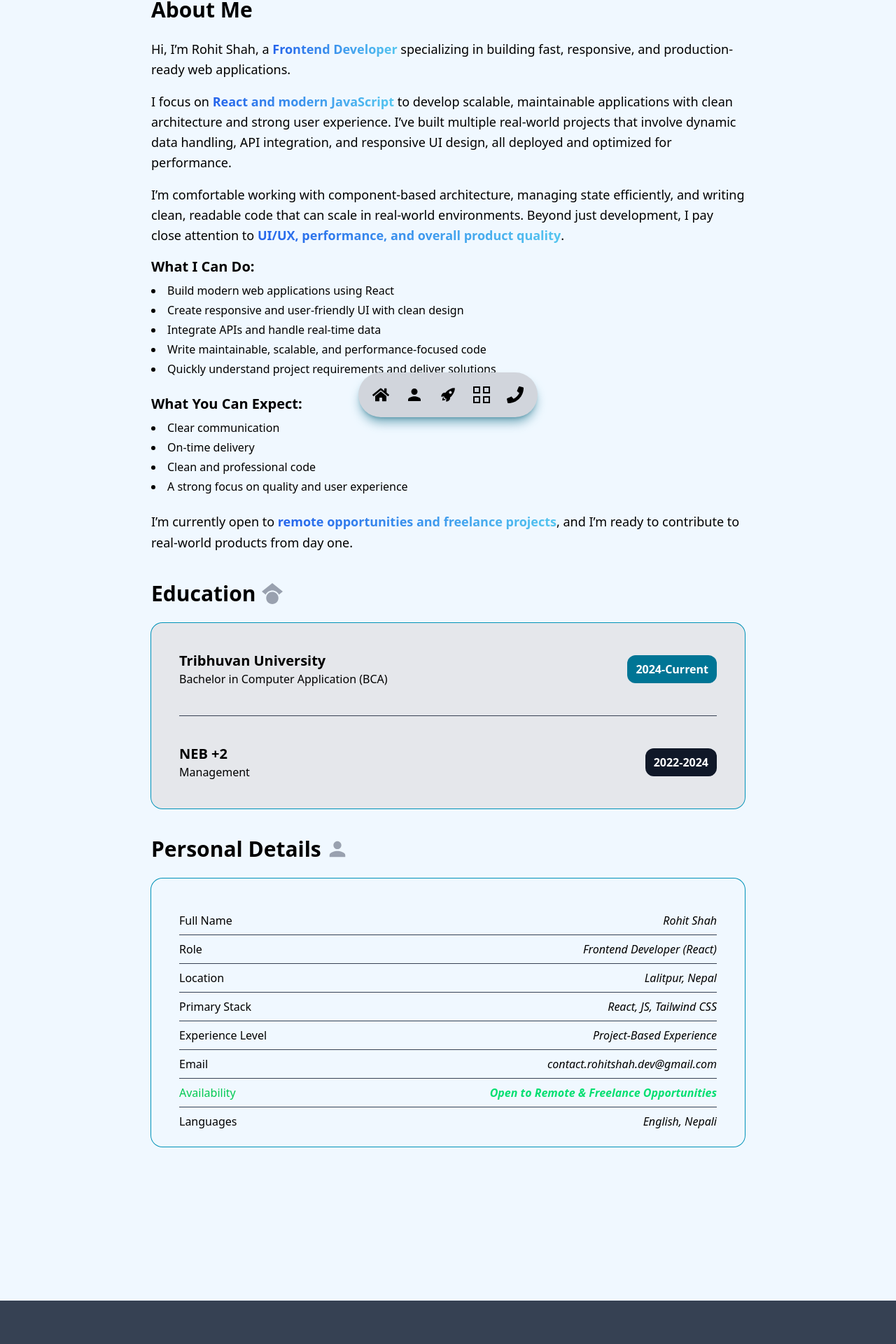
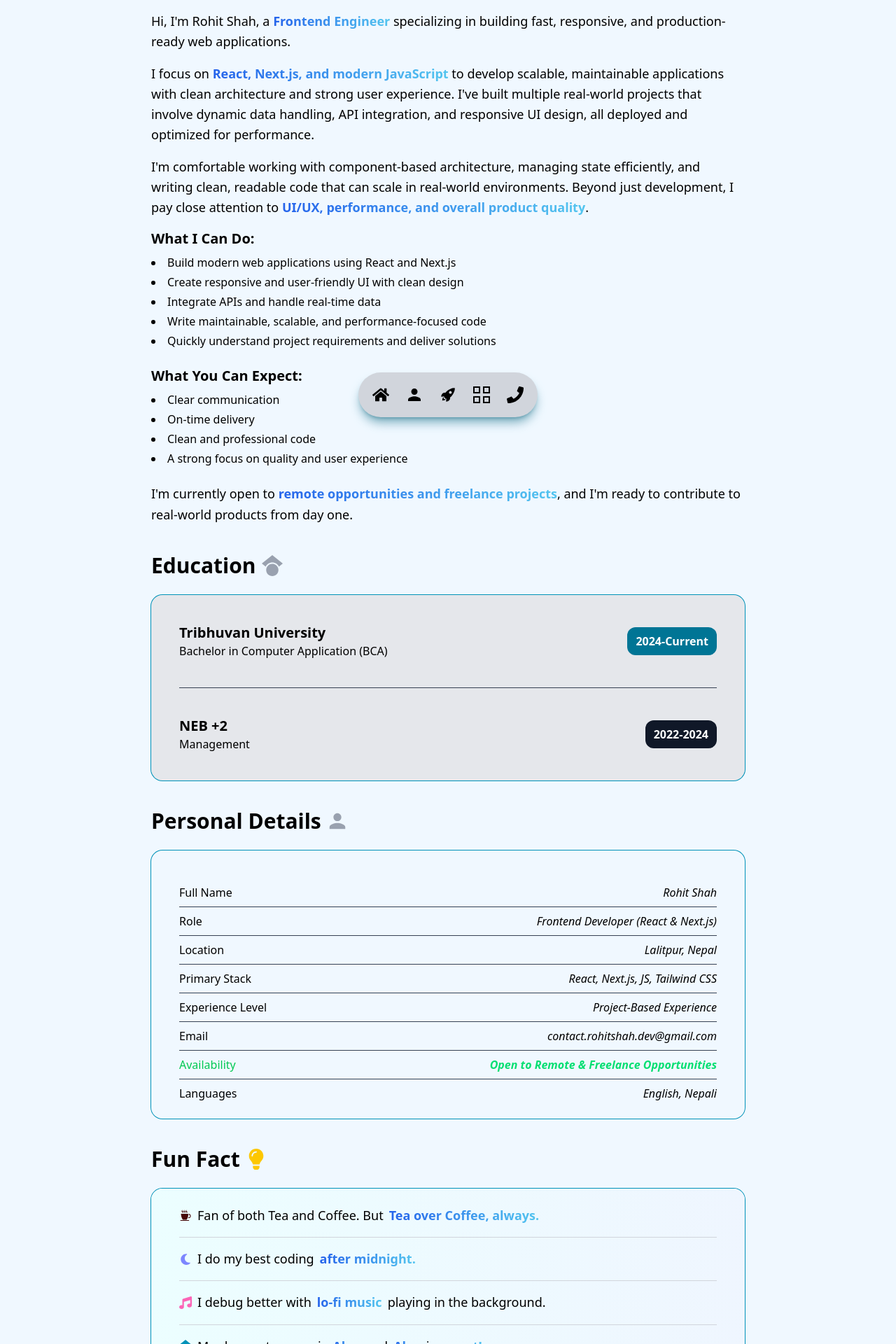
Before and after one commit to rohitshah316/rohitshah.dev-nextjs, a Next.js app: page /about in a window 1280 px wide. Shown: the part 168-2088 px from the top of the page at 70% size. Built offline with nearby package versions, Linux system fonts and the light colour scheme.

Commit message:
updated adbout and skills page

```diff
--- a/src/app/about/page.jsx
+++ b/src/app/about/page.jsx
@@ -1,31 +1,31 @@
-import React, { useContext } from 'react'
 import { FaGoogleScholar } from "react-icons/fa6";
 import { IoMdPerson } from "react-icons/io";
-
+import { FaLightbulb } from "react-icons/fa";
+import { FaYoutube, FaMoon, FaMusic } from "react-icons/fa6";
+import { GiCoffeeBeans, GiCoffeeCup } from "react-icons/gi";
 
 const About = () => {
 
-
   return (
 
-    <section className={`m-10  "text-black max-w-4xl mx-auto px-6 pt-12 pb-20`}>
+    <section className={`m-10text-black max-w-4xl mx-auto px-6 pt-12 pb-20`}>
       <h2 className="text-3xl font-bold mb-6">About Me</h2>
 
       <p className="mb-4 text-lg leading-relaxed">
-        Hi, I’m Rohit Shah, a <span className='text-gradient font-semibold'>Frontend Developer</span> specializing in building fast,
+        Hi, I'm Rohit Shah, a <span className='text-gradient font-semibold'>Frontend Engineer</span> specializing in building fast,
         responsive, and production-ready web applications.
       </p>
 
       <p className="mb-4 text-lg leading-relaxed">
-        I focus on <span className="font-semibold text-gradient">React and modern JavaScript</span> to develop
+        I focus on <span className="font-semibold text-gradient">React, Next.js, and modern JavaScript</span> to develop
         scalable, maintainable applications with clean architecture and strong
-        user experience. I’ve built multiple real-world projects that involve
+        user experience. I've built multiple real-world projects that involve
         dynamic data handling, API integration, and responsive UI design, all
         deployed and optimized for performance.
       </p>
 
       <p className="mb-4 text-lg leading-relaxed">
-        I’m comfortable working with component-based architecture, managing
+        I'm comfortable working with component-based architecture, managing
         state efficiently, and writing clean, readable code that can scale in
         real-world environments. Beyond just development, I pay close attention
         to <span className="font-semibold text-gradient">UI/UX, performance, and overall product quality</span>.
@@ -36,7 +36,7 @@ const About = () => {
       <div className="mb-6">
         <h3 className="text-xl font-semibold my-2">What I Can Do:</h3>
         <ul className="list-disc list-inside space-y-1">
-          <li>Build modern web applications using React</li>
+          <li>Build modern web applications using React and Next.js</li>
           <li>Create responsive and user-friendly UI with clean design</li>
           <li>Integrate APIs and handle real-time data</li>
           <li>Write maintainable, scalable, and performance-focused code</li>
@@ -55,8 +55,8 @@ const About = () => {
       </div>
 
       <p className="text-lg leading-relaxed">
-        I’m currently open to <span className="font-semibold text-gradient">remote opportunities and freelance projects</span>,
-        and I’m ready to contribute to real-world products from day one.
+        I'm currently open to <span className="font-semibold text-gradient">remote opportunities and freelance projects</span>,
+        and I'm ready to contribute to real-world products from day one.
       </p>
 
 
@@ -92,7 +92,7 @@ const About = () => {
        <hr className='border-gray-700'/>
         <div className='flex justify-between my-2 md:flex-row flex-col'>
           <span>Role</span>
-          <h3 className='italic'>Frontend Developer (React)</h3>
+          <h3 className='italic'>Frontend Developer (React & Next.js)</h3>
         </div>
         <hr className='border-gray-700'/>
         <div className='flex justify-between my-2 md:flex-row flex-col'>
@@ -102,7 +102,7 @@ const About = () => {
        <hr className='border-gray-700'/>
         <div className='flex justify-between my-2 md:flex-row flex-col'>
           <span>Primary Stack</span>
-          <h3 className='italic'>React, JS, Tailwind CSS</h3>
+          <h3 className='italic'>React, Next.js, JS, Tailwind CSS</h3>
         </div>
        <hr className='border-gray-700'/>
 
@@ -131,6 +131,31 @@ const About = () => {
 
       </div>
 
+      {/* Fun Fact Section */}
+      <h2 className="text-3xl font-bold mb-6 mt-10 flex gap-2 items-center">
+        Fun Fact <FaLightbulb className='text-yellow-400' />
+      </h2>
+
+      <div className={`px-10 py-6 rounded-2xl transform hover:-translate-y-2 ring ring-cyan-600 bg-linear-to-r from-cyan-50 to-blue-50`}>
+
+  <p className="text-lg leading-relaxed flex items-center gap-2 mb-4">
+    <GiCoffeeCup className="text-red-950" /> Fan of both Tea and Coffee. But <span className="font-semibold text-gradient">Tea over Coffee, always.</span>
+  </p>
+  <hr className="border-gray-300 mb-4" />
+  <p className="text-lg leading-relaxed flex items-center gap-2 mb-4">
+    <FaMoon className="text-indigo-400" /> I do my best coding <span className="font-semibold text-gradient">after midnight.</span>
+  </p>
+  <hr className="border-gray-300 mb-4" />
+  <p className="text-lg leading-relaxed flex items-center gap-2 mb-4">
+    <FaMusic className="text-pink-400" /> I debug better with <span className="font-semibold text-gradient">lo-fi music</span> playing in the background.
+  </p>
+    <hr className="border-gray-300 mb-4" />
+  <p className="text-lg leading-relaxed flex items-center gap-2">
+    <FaGoogleScholar className="text-cyan-600" /> My classmate name is<span className="font-semibold text-gradient">Alex</span> and <span className="font-semibold text-gradient">Alex</span> is <span className='text-gradient font-semibold'>smart!</span>
+  </p>
+
+</div>
+
     </section>
   )
 }
--- a/src/app/skills/page.jsx
+++ b/src/app/skills/page.jsx
@@ -1,5 +1,5 @@
 import React, { useContext } from 'react'
-import { skills } from '../../data/data'
+import { skills } from '../../data/skills'
 
 const Skills = () => {
 
--- a/src/data/data.js
+++ b/src/data/projects.js
@@ -1,71 +1,7 @@
-export const skills = [
-  {
-    id: 1,
-    title: "Frontend",
-    skills: [
-      "React.js",
-      "JavaScript (ES6+)",
-      "HTML5",
-      "CSS3",
-      "Tailwind CSS",
-      "Firebase",
-      "Firebase Auth",
-      "Firestore",
-      "Chart.js",
-    ],
-  },
-  {
-    id: 2,
-    title: "Tools & Technologies",
-    skills: [
-      "Git",
-      "GitHub",
-      "VS Code",
-      "Chrome DevTools",
-      "REST APIs",
-      "Netlify",
-      "Vite",
-    ],
-  },
-  {
-    id: 3,
-    title: "Core Concepts",
-    skills: [
-      "Responsive Design",
-      "API Integration",
-      "State Management",
-      "Component-Based Architecture",
-      "Real-time Database",
-      "Authentication",
-    ],
-  },
-  {
-    id: 4,
-    title: "Currently Exploring",
-    skills: [
-      "TypeScript",
-      "Next.js",
-      "Node.js",
-      "Express.js",
-      "MongoDB",
-      "Full Stack",
-    ],
-  },
-  {
-    id: 5,
-    title: "Professional Skills",
-    skills: [
-      "Problem Solving",
-      "Communication",
-      "Time Management",
-      "Adaptability",
-    ],
-  },
-];
-
 export const projects = [
   {
     id: 1,
+    slug: "real-time-chat-app",
     title: "Real-time Chat App",
     description:
       "A modern and responsive Real-time Chat Application built with React and Firebase that allows users to register, login, and chat with others instantly in real time. Features Firebase Authentication, live Firestore messaging, notification sounds, and protected routing.",
@@ -86,6 +22,7 @@ export const projects = [
   },
   {
     id: 2,
+    slug: "react-dashboard-app",
     title: "React Dashboard App",
     description:
       "A modern analytics dashboard with interactive Chart.js visualizations including Line, Bar, and Pie charts. Features dark and light mode with localStorage persistence, a responsive sidebar with mobile toggle, and stat cards with dynamic indicators.",
@@ -106,6 +43,7 @@ export const projects = [
   },
   {
     id: 3,
+    slug: "react-job-portal-app",
     title: "React Job Portal App",
     description:
       "A modern job portal application that allows users to search, filter, save, and view job listings. Features dynamic routing, pagination, and persistent saved jobs using Context API and localStorage, providing a real-world job browsing experience.",
@@ -127,6 +65,7 @@ export const projects = [
   },
   {
     id: 4,
+    slug: "react-travel-booking-app",
     title: "React Travel Booking App",
     description:
       "A responsive travel booking interface that allows users to explore destinations, view hotels, and navigate between pages using dynamic routing. Demonstrates reusable components and modern UI design.",
@@ -145,6 +84,7 @@ export const projects = [
   },
   {
     id: 5,
+    slug: "react-notes-app",
     title: "React Notes App",
     description:
       "A notes management application that allows users to create, edit, and delete notes with persistent storage using localStorage. Demonstrates state management and dynamic routing in a clean UI.",
@@ -163,6 +103,7 @@ export const projects = [
   },
   {
     id: 6,
+    slug: "react-movie-search-app",
     title: "React Movie Search App",
     description:
       "A movie search application that fetches real-time movie data from the TMDB API. Demonstrates API integration, asynchronous data fetching, and responsive UI rendering.",
@@ -181,6 +122,7 @@ export const projects = [
   },
   {
     id: 7,
+    slug: "react-weather-app",
     title: "React Weather App",
     description:
       "A weather application that displays real-time weather information using the OpenWeather API. Demonstrates API handling, state management, and responsive design.",
@@ -199,6 +141,7 @@ export const projects = [
   },
   // {
   //   id: 8,
+  //   slug: "react-todo-app",
   //   title: "React Todo App",
   //   description:
   //     "A task management application that allows users to add, complete, and delete tasks. Demonstrates list rendering, controlled inputs, and basic state management.",
@@ -216,6 +159,7 @@ export const projects = [
   // },
   // {
   //   id: 9,
+  //   slug: "react-counter-app",
   //   title: "React Counter App",
   //   description:
   //     "A simple counter application demonstrating React fundamentals such as state management and event handling with increment, decrement, and reset functionality.",
--- /dev/null
+++ b/src/data/skills.js
@@ -0,0 +1,66 @@
+export const skills = [
+  {
+    id: 1,
+    title: "Frontend",
+    skills: [
+      "React.js",
+      "Next.js",
+      "JavaScript (ES6+)",
+      "HTML5",
+      "CSS3",
+      "Tailwind CSS",
+      "Firebase",
+      "Firebase Auth",
+      "Firestore",
+      "Chart.js",
+    ],
+  },
+  {
+    id: 2,
+    title: "Tools & Technologies",
+    skills: [
+      "Git",
+      "GitHub",
+      "VS Code",
+      "Chrome DevTools",
+      "REST APIs",
+      "Netlify",
+      "Vite",
+    ],
+  },
+  {
+    id: 3,
+    title: "Core Concepts",
+    skills: [
+      "Responsive Design",
+      "API Integration",
+      "State Management",
+      "Component-Based Architecture",
+      "Real-time Database",
+      "Authentication",
+      "Server-Side Rendering (SSR)",
+      "File-Based Routing",
+    ],
+  },
+  {
+    id: 4,
+    title: "Currently Exploring",
+    skills: [
+      "TypeScript",
+      "Node.js",
+      "Express.js",
+      "MongoDB",
+      "Full Stack",
+    ],
+  },
+  {
+    id: 5,
+    title: "Professional Skills",
+    skills: [
+      "Problem Solving",
+      "Communication",
+      "Time Management",
+      "Adaptability",
+    ],
+  },
+];
```
